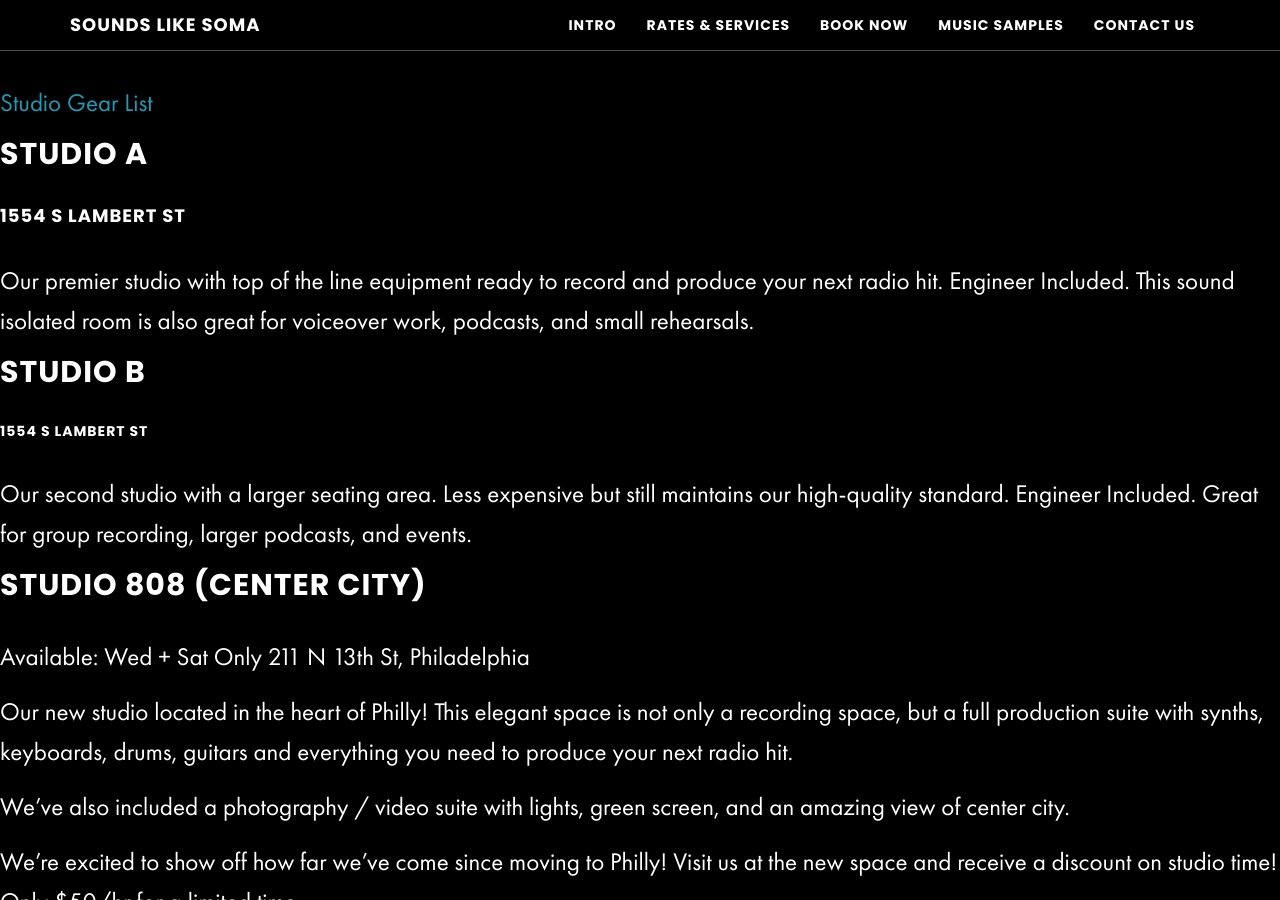
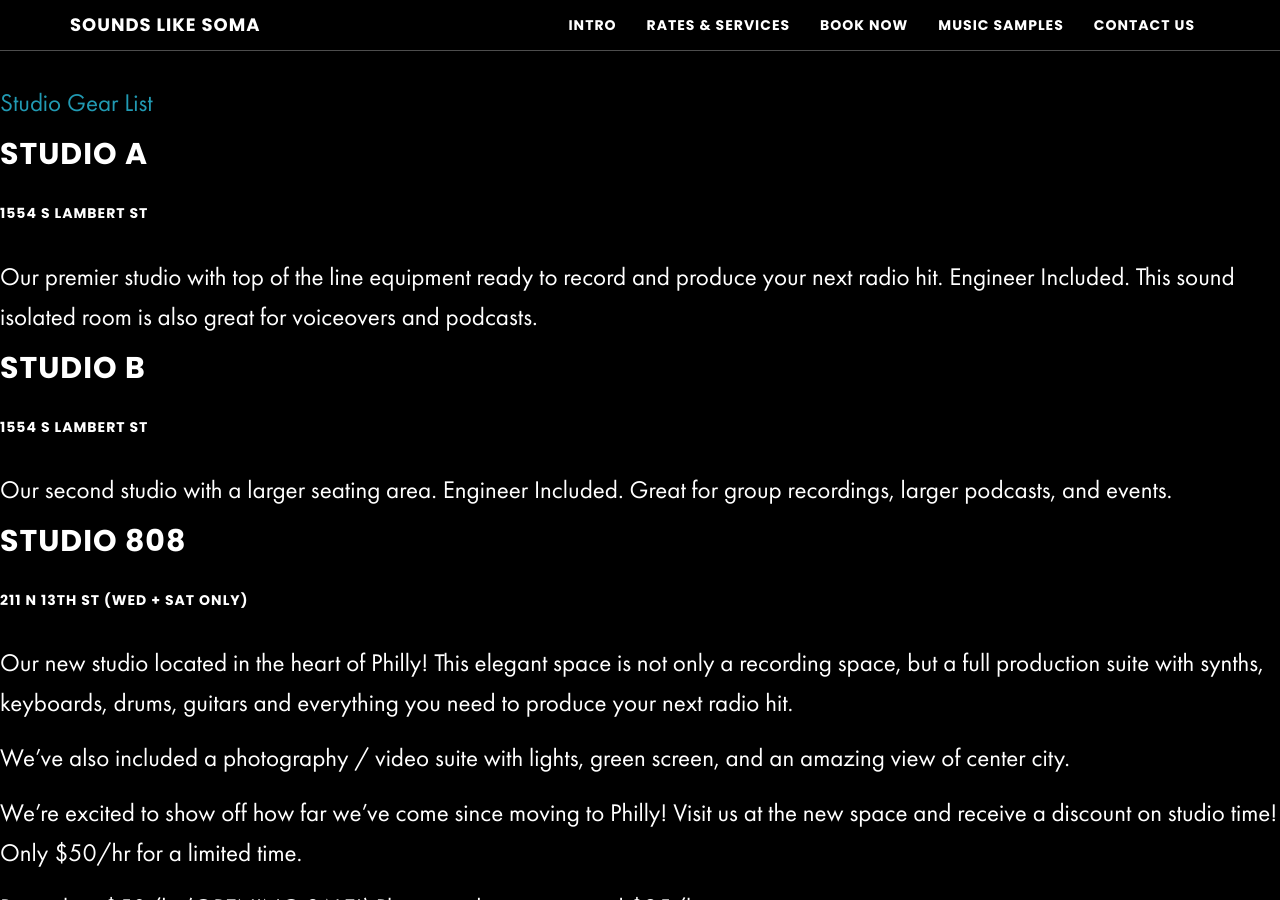
Before and after one commit to zackhanni/Soma-website-classic, a Jekyll site: the page built from _posts/2015-08-02-rates-services.md, in a window 1280 px wide and 900 px high, scrolled down 1021 px. Built offline with Jekyll 4.4.1, drawn with Linux system fonts in a browser that asks for light colours; our own code applies the rules of GitHub Pages for plain Markdown files; some of the changed text lies outside the part shown.

Commit message:
fine tune headers and information

```diff
--- a/_posts/2015-08-02-rates-services.md
+++ b/_posts/2015-08-02-rates-services.md
@@ -8,20 +8,21 @@ header_image: true
 <a href="https://docs.google.com/document/d/1HLUwtYPdi1T1jxgAa-9-FBaEY2tu0qam09FnswaiqkU/edit?usp=sharing" target="Studio Gear List">Studio Gear List</a>
 
 ## Studio A
-#### 1554 S Lambert St
+##### 1554 S Lambert St
 
-Our premier studio with top of the line equipment ready to record and produce your next radio hit. Engineer Included. This sound isolated room is also great for voiceover work, podcasts, and small rehearsals.
+Our premier studio with top of the line equipment ready to record and produce your next radio hit. Engineer Included. This sound isolated room is also great for voiceovers and podcasts.
+
 
 
 ## Studio B
 ##### 1554 S Lambert St
 
-Our second studio with a larger seating area. Less expensive but still maintains our high-quality standard. Engineer Included. Great for group recording, larger podcasts, and events.
+Our second studio with a larger seating area. Engineer Included. Great for group recordings, larger podcasts, and events.
 
 
-## Studio 808 (Center City)
-Available: Wed + Sat Only
-211 N 13th St, Philadelphia
+
+## Studio 808
+##### 211 N 13th St (Wed + Sat Only)
 
 Our new studio located in the heart of Philly! This elegant space is not only a recording space, but a full production suite with synths, keyboards, drums, guitars and everything you need to produce your next radio hit.
 
@@ -33,6 +34,7 @@ Recording $50/hr (OPENING SALE!)
 Photography space rental $25/hr
 
 **_All work must be completed during booked studio time_**
+
 
 
 ## BYOC
@@ -77,9 +79,9 @@ Mastering is the final step in bringing your recording to its potential. It give
 
 - - -
 
-## Podcast Recording and Events
+## Podcast Recording / Voiceovers / Radio Shows / Events
 
-We have multiple spaces available to accommodate any size podcast or event. Whether its a one on one interview or a live event with an audience and live performance, we can help make it run smoothly and sound crystal clear. (Yes, we can travel!)
+We have multiple spaces available to accommodate any size podcast or event. Whether its a one on one interview or a live event with an audience and live performance, we can help make it run smoothly and sound crystal clear. (Yes, we travel!)
 
 **_FREE episode editing for most podcasts_**
 
```
Also changed, not shown: other parts of _posts/2015-08-02-rates-services.md (+5 -5 lines).
